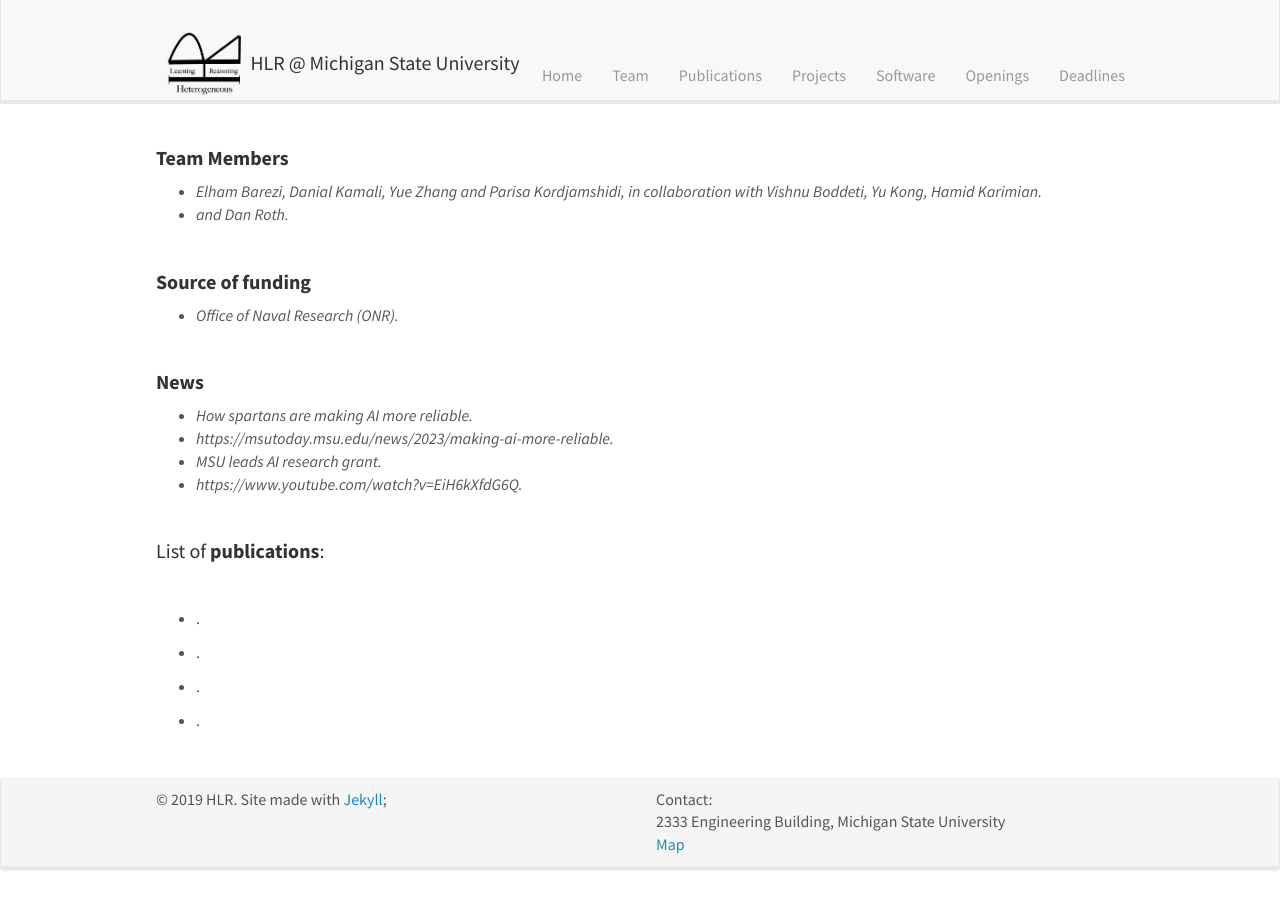
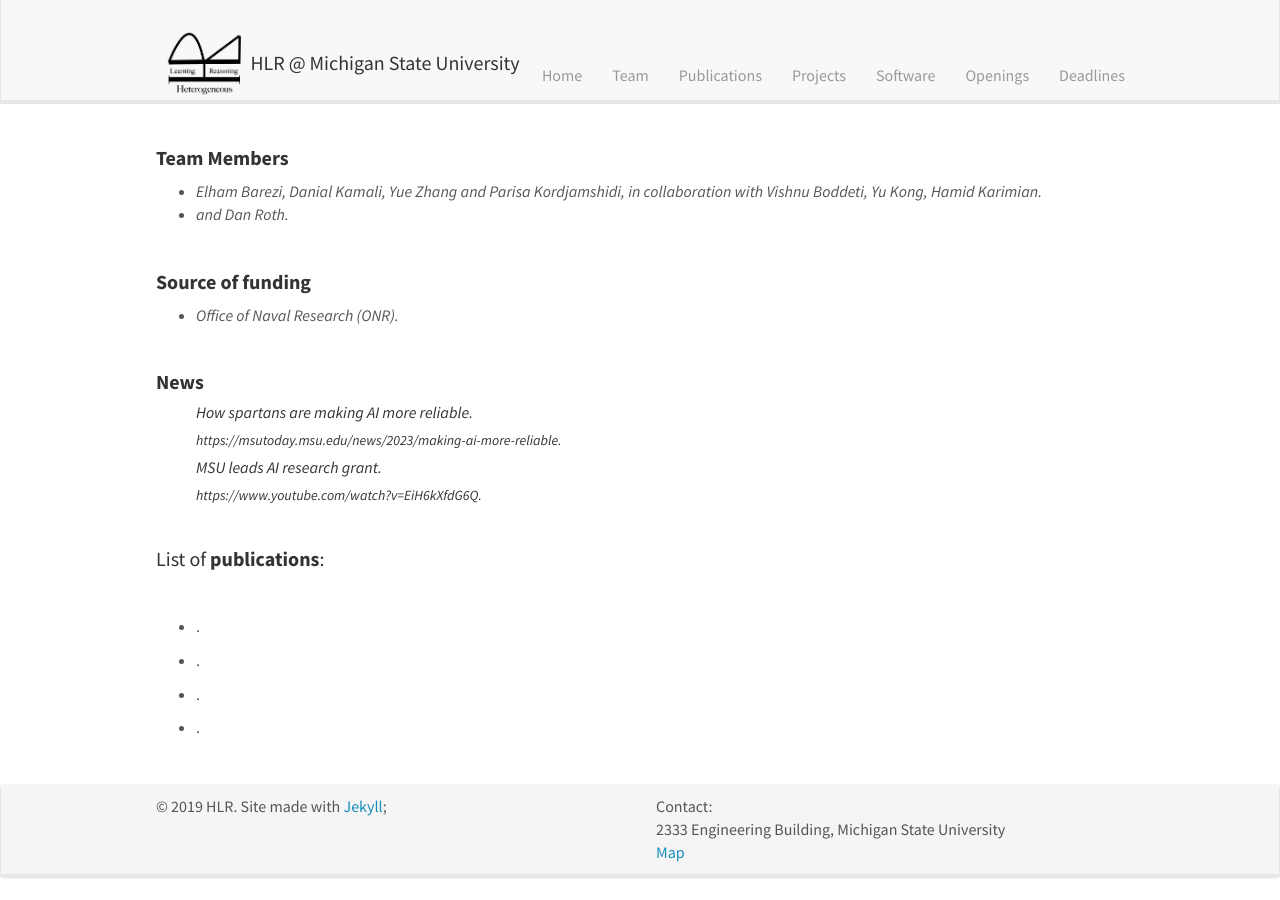
Before and after one commit to HLR/HLR.github.io, a Jekyll site: the page built from _pages/nesycola.md, in a window 1280 px wide and 900 px high, scrolled down 978 px. Built offline with Jekyll 4.4.1, drawn with Linux system fonts in a browser that asks for light colours; nearby versions of some CDN libraries.

Commit message:
add news section

```diff
--- a/_pages/nesycola.md
+++ b/_pages/nesycola.md
@@ -63,10 +63,10 @@ permalink: /nesycola/
 <br>
 <h4 id="newssection"><b>News</b></h4>
 <ul>
-<li><em> {{ project.news }}. </em></li>
-<li><em> {{ project.news_link }}. </em></li>
-<li><em> {{ project.news_2 }}. </em></li>
-<li><em> {{ project.news_2_link }}. </em></li>
+<h5><em> {{ project.news }}. </em></h5>
+<h6><em> {{ project.news_link }}. </em></h6>
+<h5><em> {{ project.news_2 }}. </em></h5>
+<h6><em> {{ project.news_2_link }}. </em></h6>
 </ul>
 
 <br>
```
